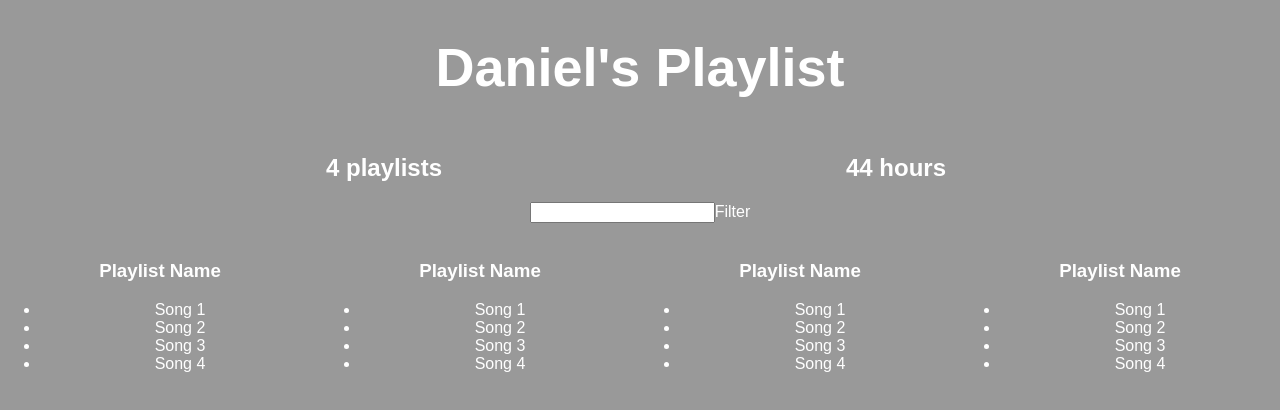
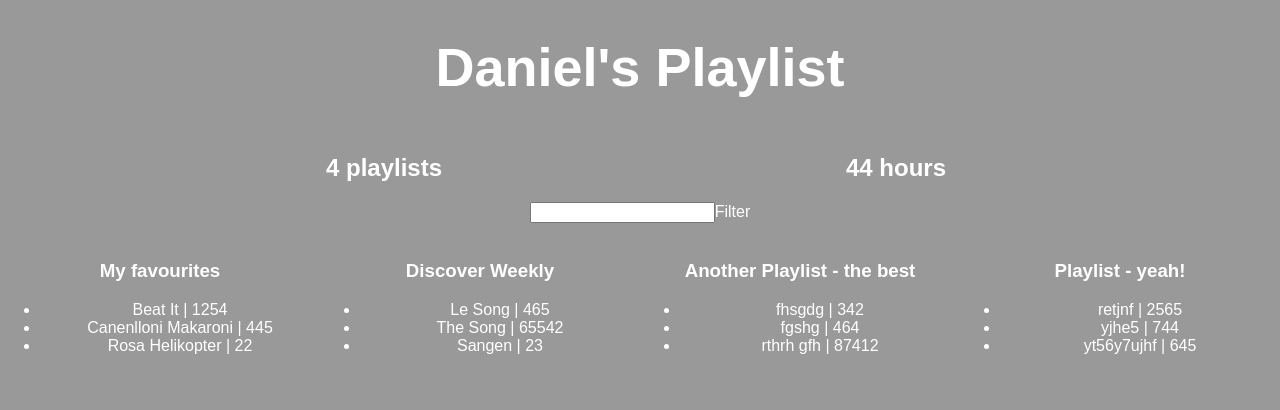
Before and after one commit to coddot/better-playlists-condurachi, a React (Create React App) app: page / in a window 1280 px wide. Shown: the top 410 px of the page. Built offline with nearby package versions, Linux system fonts and the light colour scheme.

Commit message:
end of #10 React JS prototyping
https://www.youtube.com/watch?v=ZpObY7VlU4o

implemented the dinamic playlists from fake server data

```diff
--- a/src/App.js
+++ b/src/App.js
@@ -79,15 +79,13 @@
 }
 class Playlist extends Component {
   render() {
+    let playlist = this.props.playlist;
     return(
       <div style={{...defaultStyle, width: "25%", display: 'inline-block'}}>
         <img src="" alt=""/>
-        <h3>Playlist Name</h3>
+        <h3>{playlist.name}</h3>
         <ul>
-          <li>Song 1</li>
-          <li>Song 2</li>
-          <li>Song 3</li>
-          <li>Song 4</li>
+          {playlist.songs.map(song => <li>{song.name} | {song.duration}</li>)}
         </ul>
       </div>
     );
@@ -115,10 +113,9 @@
             <PlaylistCounter playlists = {this.state.serverData.user.playlists}/>
             <HoursCounter playlists = {this.state.serverData.user.playlists}/>
             <Filter/>
-            <Playlist/>
-            <Playlist/>
-            <Playlist/>
-            <Playlist/>
+            {
+              this.state.serverData.user.playlists.map(playlist => <Playlist playlist={playlist}/>) /** map = it's a way of transforming an array to another array; it goes in the entire playlits array and each playlist will transfrom and create a new object with that */
+            }
           </div> : <h1 style={defaultStyle}>Loading...</h1>
         }
       </div>
```
